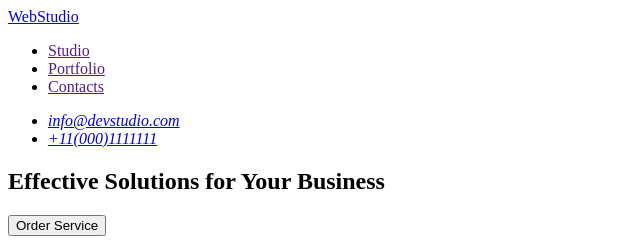
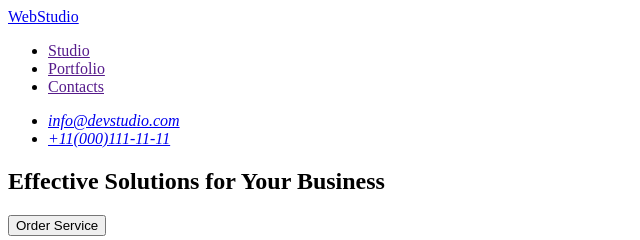
Before and after one commit to goldenkaia/goit-markup-hw-01, a plain HTML site: page index.html in a window 1280 px wide. Shown: the top 240 px of the page, 0-640 px from the left. Drawn offline with Linux system fonts and the light colour scheme.

Commit message:
update2.20.01.23

```diff
--- a/index.html
+++ b/index.html
@@ -24,7 +24,7 @@
           <li>
             <a href="mailto:info@devstudio.com">info@devstudio.com</a>
           </li>
-          <li><a href="tel:+11(000)1111111">+11(000)1111111</a></li>
+          <li><a href="tel:+110001111111">+11(000)111-11-11</a></li>
         </ul>
       </address>
     </header>
```
